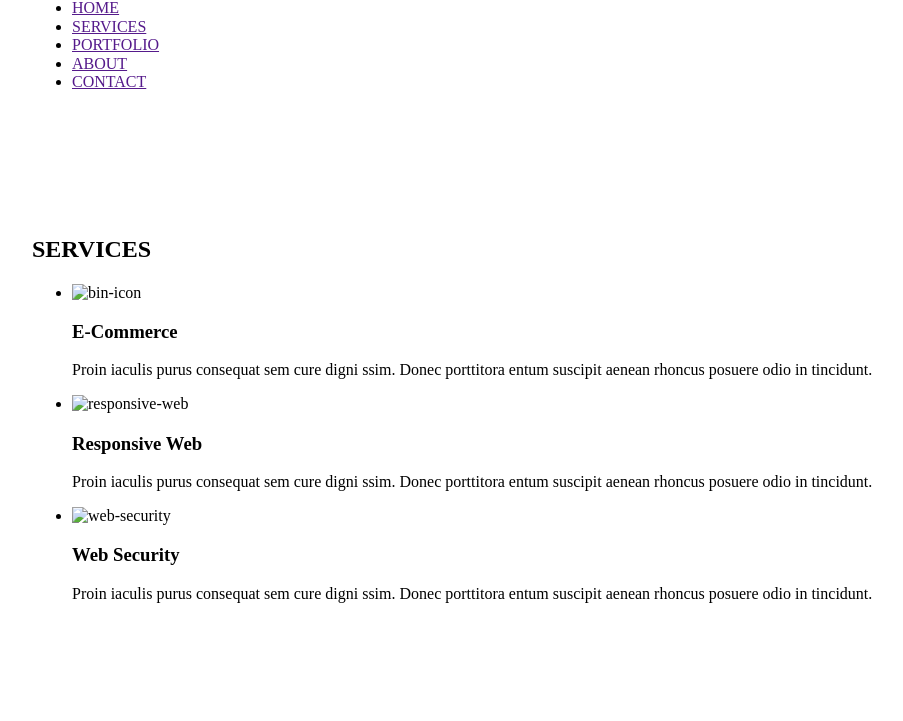
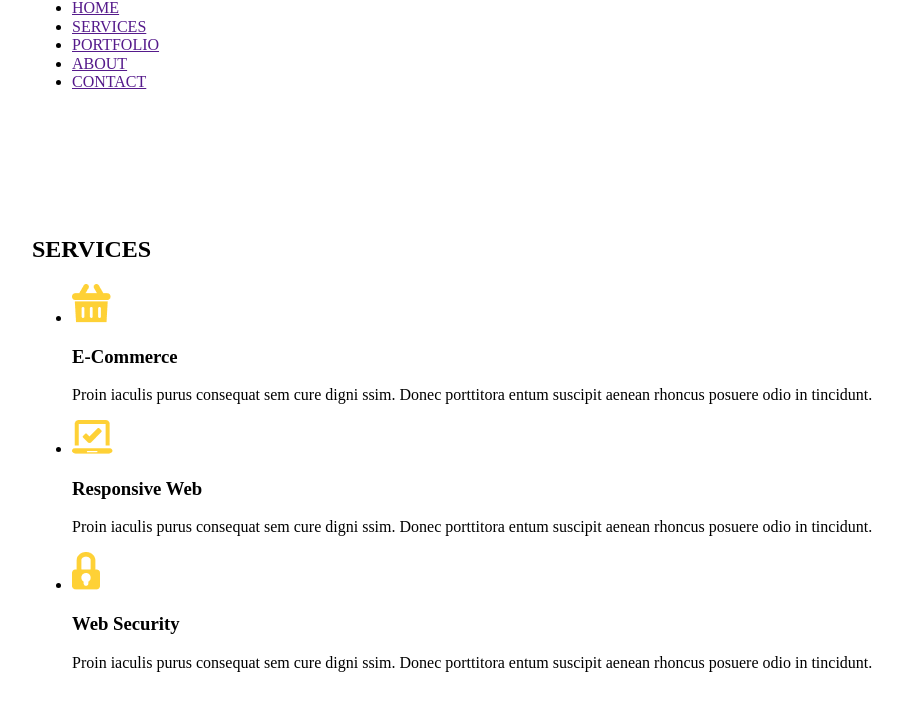
Before and after one commit to makar5555/Golden-Servise, a plain HTML site: page index.html in a window 1280 px wide. Shown: the part 79-800 px from the top of the page, without its empty margins (137-1040 px from the left). Drawn offline with nearby package versions, Linux system fonts and the light colour scheme; a web font is replaced by a local one.

Commit message:
Update index.html

```diff
--- a/index.html
+++ b/index.html
@@ -52,7 +52,7 @@
           <h2 class="services-title">SERVICES</h2>
           <ul class="services-list">
             <li class="services-item">
-              <img src="./images/bin.png" alt="bin-icon" class="services-img" />
+              <img src="./image/bin.png" alt="bin-icon" class="services-img" />
               <h3 class="services-subtitle">E-Commerce</h3>
               <p class="services-description">
                 Proin iaculis purus consequat sem cure digni ssim. Donec
@@ -62,7 +62,7 @@
             </li>
             <li class="services-item">
               <img
-                src="./images/laptop.png"
+                src="./image/laptop.png"
                 alt="responsive-web"
                 class="services-img"
               />
@@ -75,7 +75,7 @@
             </li>
             <li class="services-item">
               <img
-                src="./images/lock.png"
+                src="./image/lock.png"
                 alt="web-security"
                 class="services-img"
               />
```
